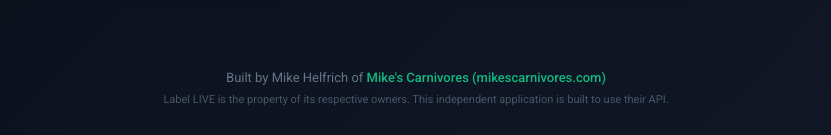
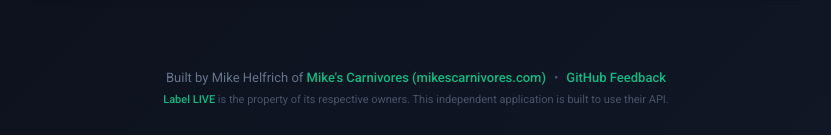
Before and after one commit to helfrichmichael/plant-stake-labeler, an Angular app: page / in a window 1280 px wide. Shown: the part 662-797 px from the top of the page, without its empty margins (224-1055 px from the left). Built offline with nearby package versions, Linux system fonts and the light colour scheme; no server answers.

Commit message:
feat: add feedback link and Label LIVE reference to footer attribution

```diff
--- a/src/app/app.component.html
+++ b/src/app/app.component.html
@@ -4,9 +4,11 @@
   <footer class="app-footer">
     <div class="attribution">
       Built by Mike Helfrich of <a href="https://mikescarnivores.com" target="_blank" rel="noopener">Mike's Carnivores (mikescarnivores.com)</a>
+      <span class="separator">&bull;</span>
+      <a href="https://github.com/helfrichmichael/plant-stake-labeler" target="_blank" rel="noopener">GitHub Feedback</a>
     </div>
     <div class="disclaimer">
-      Label LIVE is the property of its respective owners. This independent application is built to use their API.
+      <a href="https://label.live" target="_blank" rel="noopener">Label LIVE</a> is the property of its respective owners. This independent application is built to use their API.
     </div>
   </footer>
 </div>
--- a/src/app/app.component.scss
+++ b/src/app/app.component.scss
@@ -44,4 +44,9 @@ app-header {
     font-size: 11px;
     color: #475569;
   }
+
+  .separator {
+    margin: 0 8px;
+    color: #475569;
+  }
 }
```
